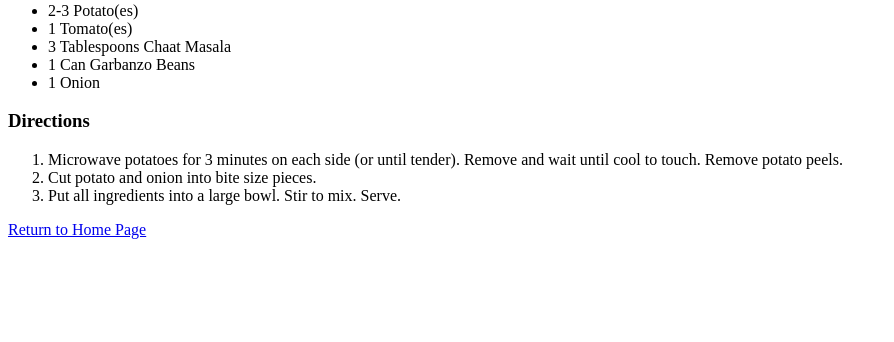
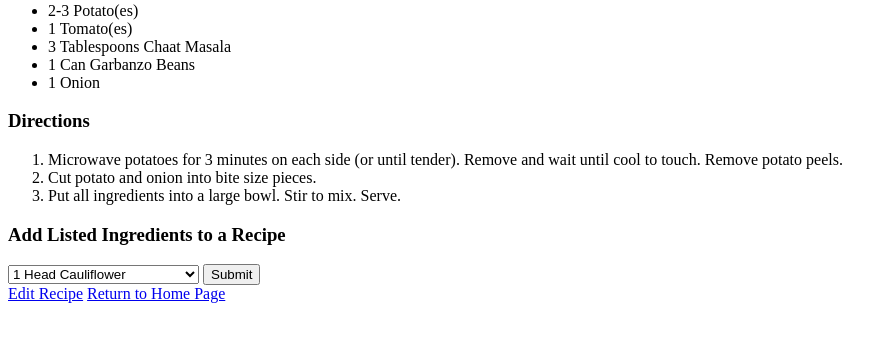
Before and after one commit to Shimanti/python2020, a Django app: page /indian_recipes/2 in a window 1280 px wide. Shown: the part 119-461 px from the top of the page, without its empty margins (0-894 px from the left). Run offline with Django 3.2, Linux system fonts and the light colour scheme; data comes from the database, SQL or seed files in the repository; both versions use the stored data as it was after the commit.

Commit message:
add ingredients

```diff
--- a/indian_recipes/models.py
+++ b/indian_recipes/models.py
@@ -23,8 +23,8 @@ class Category(models.Model):
 class Recipe(models.Model):
     title = models.CharField(max_length=64)
     category = models.ForeignKey(Category, on_delete=models.CASCADE, related_name="recipes")
-    ingredients = models.ManyToManyField(Ingredient, blank=True)
-    directions = models.ManyToManyField(Direction, blank=True)
+    ingredients = models.ManyToManyField(Ingredient, blank=True, related_name="recipes")
+    directions = models.ManyToManyField(Direction, blank=True, related_name="recipes")
 
     def __str__(self):
         return f"{self.title}"
--- a/indian_recipes/templates/indian_recipes/recipe.html
+++ b/indian_recipes/templates/indian_recipes/recipe.html
@@ -21,5 +21,17 @@
   {% endfor %}
 </ol>
 
+<h3>Add Listed Ingredients to a Recipe</h3>
+<form action="{% url 'add_ingredients' recipe.id %}" method="post">
+  {% csrf_token %}
+  <select name="ingredient">
+    {% for ingredient in non_ingredients %}
+      <option value="{{ ingredient.id }}">{{ ingredient }}</option>
+    {% endfor %}
+  </select>
+  <input type="submit">
+</form>
+
+<a href="{% url 'edit' recipe.id %}">Edit Recipe</a>
 <a href="{% url 'index' %}">Return to Home Page</a>
 {% endblock %}
--- a/indian_recipes/urls.py
+++ b/indian_recipes/urls.py
@@ -5,4 +5,7 @@ from . import views
 urlpatterns = [
     path("", views.index, name="index"),
     path("<int:recipe_id>", views.recipe, name="recipe"),
+    path("<int:recipe_id>/add_recipe", views.add_recipe, name="add_recipe"),
+    path("<int:recipe_id>/add_ingredients", views.add_ingredients, name="add_ingredients"),
+    path("<int:recipe_id>/edit", views.edit, name="edit"),
 ]
--- a/indian_recipes/views.py
+++ b/indian_recipes/views.py
@@ -1,4 +1,6 @@
 from django.shortcuts import render
+from django.http import HttpResponseRedirect
+from django.urls import reverse
 
 from .models import *
 
@@ -13,5 +15,23 @@ def recipe(request, recipe_id):
     return render(request, "indian_recipes/recipe.html", {
         "recipe": recipe,
         "ingredients": recipe.ingredients.all(),
+        "non_ingredients": Ingredient.objects.exclude(recipes=recipe).all(),
         "directions": recipe.directions.all(),
+        "non-directions": Direction.objects.exclude(recipes=recipe).all()
     })
+
+def add_recipe(request, recipe_id):
+    pass
+
+def add_ingredients(request, recipe_id):
+    if request.method=="POST":
+        recipe = Recipe.objects.get(pk=recipe_id)
+        ingredient = Ingredient.objects.get(pk=int(request.POST["ingredient"]))
+        recipe.ingredients.add(ingredient)
+        return HttpResponseRedirect(reverse("recipe", args=(recipe.id,)))
+
+def edit(request, recipe_id):
+    recipe = Recipe.objects.get(pk=recipe_id)
+    return render(request, "indian_recipes/edit.html" , {
+        "recipe": recipe,
+    })
```
Also changed, not shown: indian_recipes/templates/indian_recipes/edit.html (added, +13 -0 lines), db.sqlite3.
